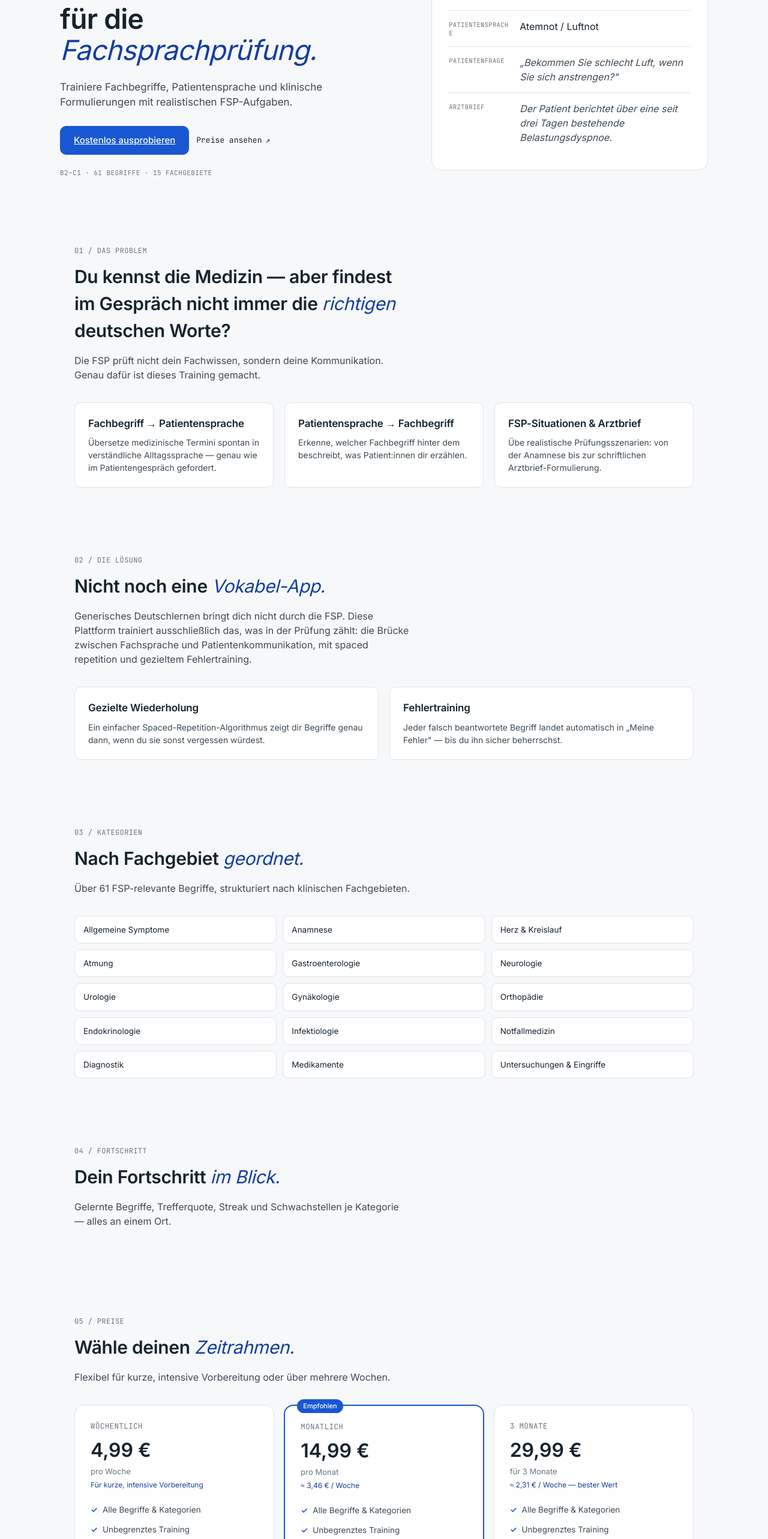
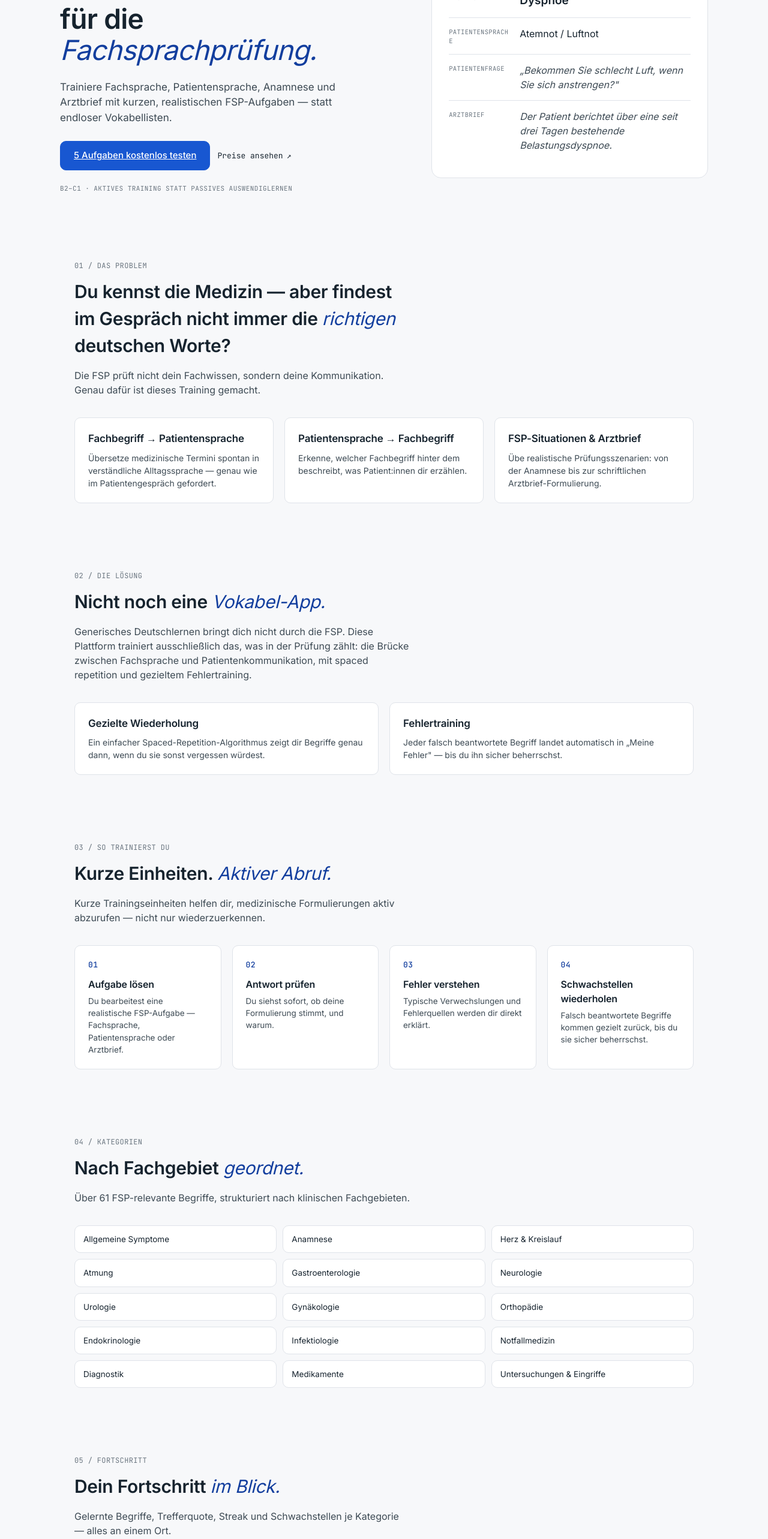
Before and after one commit to RTChouaib/fspnew, a Next.js app: page / in a window 1280 px wide. Shown: the part 220-2786 px from the top of the page at 60% size. Built offline with nearby package versions, Linux system fonts and the light colour scheme.

Commit message:
updated copy

```diff
--- a/app/globals.css
+++ b/app/globals.css
@@ -70,6 +70,16 @@ button{font-family:var(--sans); cursor:pointer;}
 .feature-card p{font-size:14px; margin:0;}
 .divider{height:1px; background:var(--line); border:none; margin:0;}
 /* Pricing */
+.steps-grid{display:grid; grid-template-columns:repeat(4,1fr); gap:18px;}
+.step-card{padding:22px; border:1px solid var(--line); border-radius:var(--radius); background:var(--card);}
+.step-num{font-family:var(--mono); font-size:13px; color:var(--blue-dark); font-weight:500; letter-spacing:.03em; margin-bottom:10px;}
+.step-card h3{font-size:16px; margin-bottom:6px;}
+.step-card p{font-size:13.5px; margin:0;}
+
+.habit-banner{text-align:center; padding:36px 40px; border:1px solid var(--line); border-radius:var(--radius-lg); background:var(--blue-tint);}
+.habit-banner .eyebrow{margin-bottom:12px;}
+.habit-banner p{max-width:520px; margin:0 auto;}
+
 .pricing-grid{display:grid; grid-template-columns:repeat(3,1fr); gap:16px;}
 .plan{border:1px solid var(--line); border-radius:var(--radius-lg); padding:26px; background:var(--card); display:flex; flex-direction:column;}
 .plan.featured{border:2px solid var(--blue); position:relative;}
@@ -153,8 +163,13 @@ button{font-family:var(--sans); cursor:pointer;}
   .hero h1{font-size:32px;}
   .grid-3{grid-template-columns:1fr;}
   .grid-2{grid-template-columns:1fr;}
+  .steps-grid{grid-template-columns:1fr 1fr; gap:12px;}
   .pricing-grid{grid-template-columns:1fr;}
   .cat-grid{grid-template-columns:1fr 1fr;}
   .stat-row{grid-template-columns:1fr 1fr;}
   .nav-links{display:none;}
+  .habit-banner{padding:28px 22px;}
 }
+@media (max-width: 420px){
+  .steps-grid{grid-template-columns:1fr;}
+}
--- a/app/layout.tsx
+++ b/app/layout.tsx
@@ -18,11 +18,11 @@ const jetbrainsMono = JetBrains_Mono({
 export const metadata: Metadata = {
   title: 'FSP Terminology — Medizinisches Deutsch für die Fachsprachprüfung',
   description:
-    'Trainiere Fachbegriffe, Patientensprache und klinische Formulierungen mit realistischen FSP-Aufgaben. Gezielte Vorbereitung auf die Fachsprachprüfung.',
+    'Medizinisches Deutsch für internationale Ärztinnen und Ärzte: Fachsprache, Patientensprache und FSP-Aufgaben gezielt trainieren. 5 Aufgaben kostenlos testen.',
   openGraph: {
     title: 'FSP Terminology',
     description:
-      'Medizinisches Deutsch für die Fachsprachprüfung — gezielt trainieren, sicher bestehen.',
+      'Medizinisches Deutsch für die Fachsprachprüfung — Fachsprache, Patientensprache, Anamnese und Arztbrief aktiv trainieren.',
   },
 };
 
--- a/app/page.tsx
+++ b/app/page.tsx
@@ -8,10 +8,11 @@ function Faq() {
   const items: [string, string][] = [
     ['Was ist die FSP?', 'Die Fachsprachprüfung (FSP) ist eine Prüfung für internationale Ärztinnen und Ärzte, in der die medizinische Fachsprache und die Kommunikation mit Patient:innen auf Deutsch nachgewiesen werden muss.'],
     ['Für wen ist die App?', 'Für internationale Mediziner:innen, die sich gezielt auf die FSP vorbereiten — nicht für allgemeines Deutschlernen.'],
-    ['Brauche ich Deutsch auf B2-Niveau?', 'Ja, ein Sprachniveau von etwa B2 wird empfohlen, da die Inhalte medizinisches Fachvokabular voraussetzen.'],
+    ['Brauche ich Deutsch auf B2-Niveau?', 'B2 ist eine gute Grundlage, da der Schwerpunkt auf medizinischer Fachsprache und klinischer Kommunikation liegt.'],
+    ['Ist FSP Terminology ein offizieller FSP-Kurs?', 'Nein. FSP Terminology ist ein unabhängiges Lernangebot zur Sprachvorbereitung und kein offizielles Produkt einer Ärztekammer oder Prüfungsbehörde.'],
     ['Kann ich jederzeit kündigen?', 'Ja. Die Kündigung ist jederzeit im Konto-Bereich mit einem Klick möglich, ohne Rückfragen oder Fristen.'],
     ['Was bekomme ich mit dem Abo?', 'Zugriff auf alle Begriffe, unbegrenztes Training, alle Lernmodi, Tests, Fehlertraining und deinen vollständigen Fortschritt.'],
-    ['Gibt es eine kostenlose Probe?', 'Ja, du kannst 5 Fragen kostenlos und ohne Registrierung ausprobieren.'],
+    ['Gibt es eine kostenlose Probe?', 'Ja, du kannst 5 echte FSP-Aufgaben kostenlos und ohne Registrierung ausprobieren.'],
   ];
   return (
     <>
@@ -40,17 +41,17 @@ export default function LandingPage() {
               Medizinisches Deutsch für die <em>Fachsprachprüfung.</em>
             </h1>
             <p className="lead">
-              Trainiere Fachbegriffe, Patientensprache und klinische Formulierungen mit
-              realistischen FSP-Aufgaben.
+              Trainiere Fachsprache, Patientensprache, Anamnese und Arztbrief mit kurzen,
+              realistischen FSP-Aufgaben — statt endloser Vokabellisten.
             </p>
             <div className="hero-cta">
-              <Link href="/demo" className="btn btn-blue">Kostenlos ausprobieren</Link>
+              <Link href="/demo" className="btn btn-blue">5 Aufgaben kostenlos testen</Link>
               <Link href="/pricing" className="arrow-link">
                 Preise ansehen <span className="arr">↗</span>
               </Link>
             </div>
             <div className="coords">
-              B2–C1 · {TERMS.length} BEGRIFFE · {CATEGORIES.length} FACHGEBIETE
+              B2–C1 · AKTIVES TRAINING STATT PASSIVES AUSWENDIGLERNEN
             </div>
           </div>
           <div className="transform-card">
@@ -74,7 +75,7 @@ export default function LandingPage() {
         </div>
       </div>
 
-      <div className="section" id="how">
+      <div className="section">
         <div className="wrap">
           <div className="section-head">
             <div className="section-num">01 / DAS PROBLEM</div>
@@ -143,10 +144,47 @@ export default function LandingPage() {
         </div>
       </div>
 
+      <div className="section" id="how">
+        <div className="wrap">
+          <div className="section-head">
+            <div className="section-num">03 / SO TRAINIERST DU</div>
+            <h2>
+              Kurze Einheiten. <em>Aktiver Abruf.</em>
+            </h2>
+            <p>
+              Kurze Trainingseinheiten helfen dir, medizinische Formulierungen aktiv abzurufen —
+              nicht nur wiederzuerkennen.
+            </p>
+          </div>
+          <div className="steps-grid">
+            <div className="step-card">
+              <div className="step-num">01</div>
+              <h3>Aufgabe lösen</h3>
+              <p>Du bearbeitest eine realistische FSP-Aufgabe — Fachsprache, Patientensprache oder Arztbrief.</p>
+            </div>
+            <div className="step-card">
+              <div className="step-num">02</div>
+              <h3>Antwort prüfen</h3>
+              <p>Du siehst sofort, ob deine Formulierung stimmt, und warum.</p>
+            </div>
+            <div className="step-card">
+              <div className="step-num">03</div>
+              <h3>Fehler verstehen</h3>
+              <p>Typische Verwechslungen und Fehlerquellen werden dir direkt erklärt.</p>
+            </div>
+            <div className="step-card">
+              <div className="step-num">04</div>
+              <h3>Schwachstellen wiederholen</h3>
+              <p>Falsch beantwortete Begriffe kommen gezielt zurück, bis du sie sicher beherrschst.</p>
+            </div>
+          </div>
+        </div>
+      </div>
+
       <div className="section">
         <div className="wrap">
           <div className="section-head">
-            <div className="section-num">03 / KATEGORIEN</div>
+            <div className="section-num">04 / KATEGORIEN</div>
             <h2>
               Nach Fachgebiet <em>geordnet.</em>
             </h2>
@@ -163,7 +201,7 @@ export default function LandingPage() {
       <div className="section">
         <div className="wrap">
           <div className="section-head">
-            <div className="section-num">04 / FORTSCHRITT</div>
+            <div className="section-num">05 / FORTSCHRITT</div>
             <h2>
               Dein Fortschritt <em>im Blick.</em>
             </h2>
@@ -175,10 +213,56 @@ export default function LandingPage() {
         </div>
       </div>
 
+      <div className="section">
+        <div className="wrap narrow habit-banner">
+          <div className="eyebrow">Tägliche Routine</div>
+          <h2>
+            10 Minuten täglich. <em>Aktiv trainieren.</em>
+          </h2>
+          <p>
+            Kleine, regelmäßige Trainingseinheiten statt stundenlanges Durcharbeiten von
+            Vokabellisten. Eine sinnvolle Ergänzung zu Kursen und Unterricht — kein Ersatz für
+            eine bestandene Prüfung garantiert dies allein.
+          </p>
+        </div>
+      </div>
+
+      <div className="section">
+        <div className="wrap">
+          <div className="section-head">
+            <div className="section-num">06 / FÜR WEN</div>
+            <h2>
+              Für wen ist <em>FSP Terminology?</em>
+            </h2>
+            <p>
+              Du kennst die Medizin — aber dir fehlen manchmal die richtigen deutschen
+              Formulierungen? Genau auf diese sprachliche Lücke konzentriert sich dieses Training.
+            </p>
+          </div>
+          <div className="grid-3">
+            <div className="feature-card">
+              <h3>Du bereitest dich auf die FSP vor</h3>
+              <p>Du möchtest medizinisches Deutsch regelmäßig und gezielt trainieren.</p>
+            </div>
+            <div className="feature-card">
+              <h3>Du bist etwa auf B2/C1-Niveau</h3>
+              <p>
+                Du kennst die medizinischen Inhalte, brauchst aber mehr Sicherheit bei
+                Fachsprache und klinischen Formulierungen.
+              </p>
+            </div>
+            <div className="feature-card">
+              <h3>Du übst selbstständig zwischen Kursen</h3>
+              <p>Kurze Einheiten eignen sich als zusätzliches Training neben FSP-Kursen und Unterricht.</p>
+            </div>
+          </div>
+        </div>
+      </div>
+
       <div className="section" id="pricing-preview">
         <div className="wrap">
           <div className="section-head">
-            <div className="section-num">05 / PREISE</div>
+            <div className="section-num">07 / PREISE</div>
             <h2>
               Wähle deinen <em>Zeitrahmen.</em>
             </h2>
@@ -191,7 +275,7 @@ export default function LandingPage() {
       <div className="section">
         <div className="wrap narrow">
           <div className="section-head">
-            <div className="section-num">06 / FAQ</div>
+            <div className="section-num">08 / FAQ</div>
             <h2>Häufige Fragen</h2>
           </div>
           <Faq />
@@ -200,11 +284,11 @@ export default function LandingPage() {
 
       <div className="section">
         <div className="wrap narrow" style={{ textAlign: 'center' }}>
-          <div className="section-num">07 / LOS GEHT&apos;S</div>
+          <div className="section-num">09 / LOS GEHT&apos;S</div>
           <h2>
             FSP-Training <em>starten.</em>
           </h2>
-          <Link href="/demo" className="btn btn-blue">Kostenlos ausprobieren</Link>
+          <Link href="/demo" className="btn btn-blue">5 Aufgaben kostenlos testen</Link>
         </div>
       </div>
 
--- a/app/pricing/page.tsx
+++ b/app/pricing/page.tsx
@@ -1,3 +1,4 @@
+import Link from 'next/link';
 import { MarketingTopBar } from '@/components/MarketingTopBar';
 import { MarketingFooter } from '@/components/MarketingFooter';
 import { PricingCards } from '@/components/PricingCards';
@@ -23,13 +24,14 @@ export default async function PricingPage({
         <div className="eyebrow">Bereit, gezielt für die FSP zu trainieren?</div>
         <h2>Vorbereitung starten</h2>
         <p>
-          Wähle den Plan, der zu deiner Prüfungsvorbereitung passt. Keine versteckten Kosten,
+          Wähle den Plan, der zu deiner Prüfungsvorbereitung passt. Keine langfristige Bindung,
           jederzeit kündbar.
         </p>
         <PricingCards />
         <p className="small-muted" style={{ marginTop: 18 }}>
           Alle Preise inkl. gesetzlicher MwSt. Zahlungsabwicklung erfolgt sicher über unseren
-          Zahlungsanbieter — wir speichern keine Kartendaten.
+          Zahlungsanbieter — wir speichern keine Kartendaten. Noch unsicher?{' '}
+          <Link href="/demo">5 Aufgaben kostenlos testen</Link>.
         </p>
       </div>
       <MarketingFooter />
--- a/components/MarketingTopBar.tsx
+++ b/components/MarketingTopBar.tsx
@@ -11,7 +11,7 @@ export function MarketingTopBar() {
           <Link href="/#how" className="nav-link">SO FUNKTIONIERT&apos;S</Link>
           <Link href="/pricing" className="nav-link">PREISE</Link>
           <Link href="/login" className="nav-link">LOGIN</Link>
-          <Link href="/demo" className="btn btn-sm btn-blue">Kostenlos ausprobieren</Link>
+          <Link href="/demo" className="btn btn-sm btn-blue">5 Aufgaben testen</Link>
         </div>
       </div>
     </div>
--- a/components/PricingCards.tsx
+++ b/components/PricingCards.tsx
@@ -2,29 +2,32 @@ import Link from 'next/link';
 
 const PLANS = [
   {
-    name: 'Wöchentlich',
+    name: 'Wochenplan',
     price: '4,99 €',
     period: 'pro Woche',
-    note: 'Für kurze, intensive Vorbereitung',
+    note: 'Für kurzfristiges Training',
+    badge: null,
     featured: false,
     features: ['Alle Begriffe & Kategorien', 'Unbegrenztes Training', 'Spaced Repetition & Fehlertraining', 'Jederzeit kündbar'],
     plan: 'weekly',
   },
   {
-    name: 'Monatlich',
+    name: 'Monatsplan',
     price: '14,99 €',
     period: 'pro Monat',
-    note: '≈ 3,46 € / Woche',
-    featured: true,
+    note: 'Für regelmäßiges Training · ≈ 3,46 € / Woche',
+    badge: null,
+    featured: false,
     features: ['Alle Begriffe & Kategorien', 'Unbegrenztes Training', 'Spaced Repetition & Fehlertraining', 'Vollständige Fortschrittsverfolgung', 'Jederzeit kündbar'],
     plan: 'monthly',
   },
   {
-    name: '3 Monate',
+    name: 'FSP Intensiv — 3 Monate',
     price: '29,99 €',
     period: 'für 3 Monate',
-    note: '≈ 2,31 € / Woche — bester Wert',
-    featured: false,
+    note: 'Für die gezielte Vorbereitung über mehrere Monate · ≈ 2,31 € / Woche',
+    badge: 'Beste Wahl',
+    featured: true,
     features: ['Alle Begriffe & Kategorien', 'Unbegrenztes Training', 'Spaced Repetition & Fehlertraining', 'Vollständige Fortschrittsverfolgung', 'Jederzeit kündbar'],
     plan: 'quarterly',
   },
@@ -35,7 +38,7 @@ export function PricingCards() {
     <div className="pricing-grid">
       {PLANS.map((p) => (
         <div key={p.plan} className={`plan ${p.featured ? 'featured' : ''}`}>
-          {p.featured && <div className="plan-badge">Empfohlen</div>}
+          {p.badge && <div className="plan-badge">{p.badge}</div>}
           <div className="plan-name">{p.name}</div>
           <div className="plan-price">{p.price}</div>
           <div className="plan-period">{p.period}</div>
```
Also changed, not shown: app/demo/DemoQuiz.tsx (+12 -8 lines), 1 other file (tests, documents, lock files or other folders).
